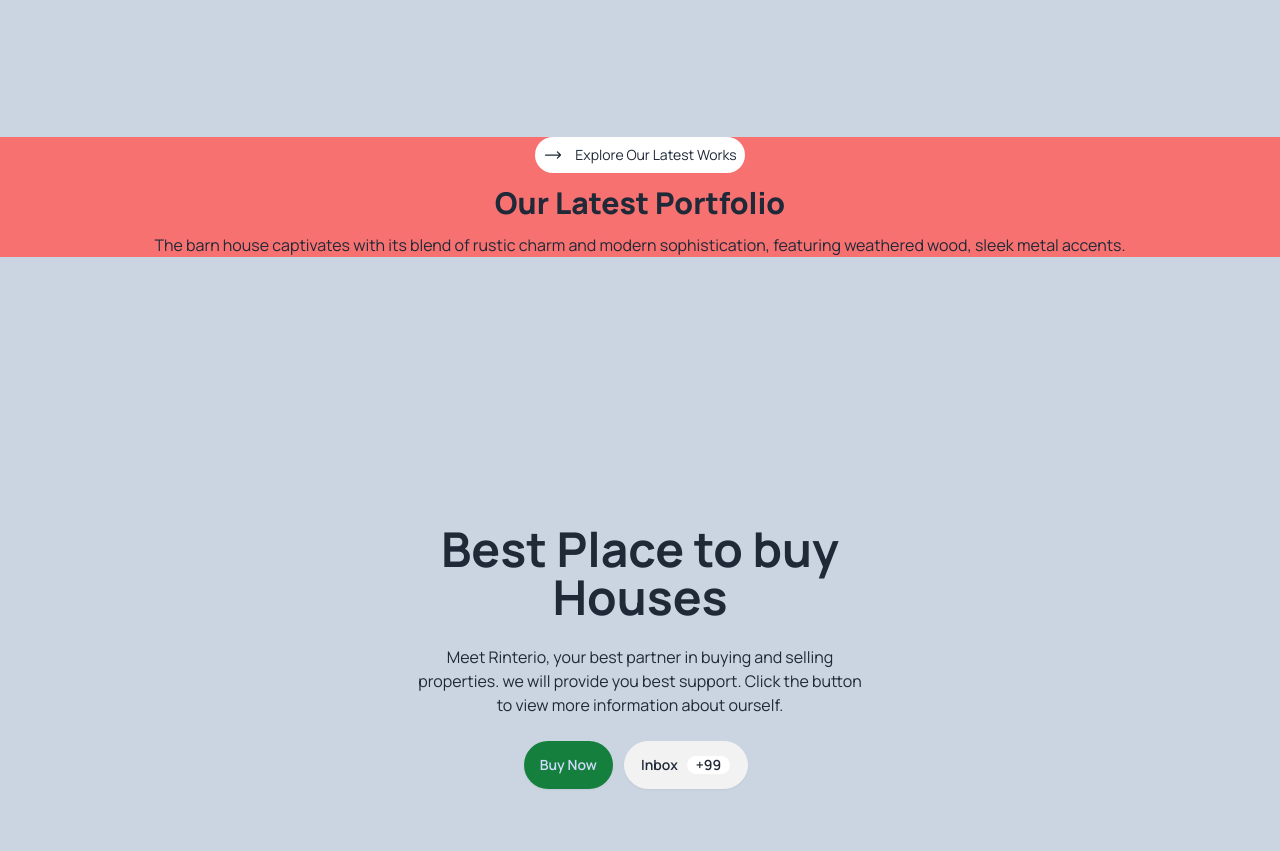
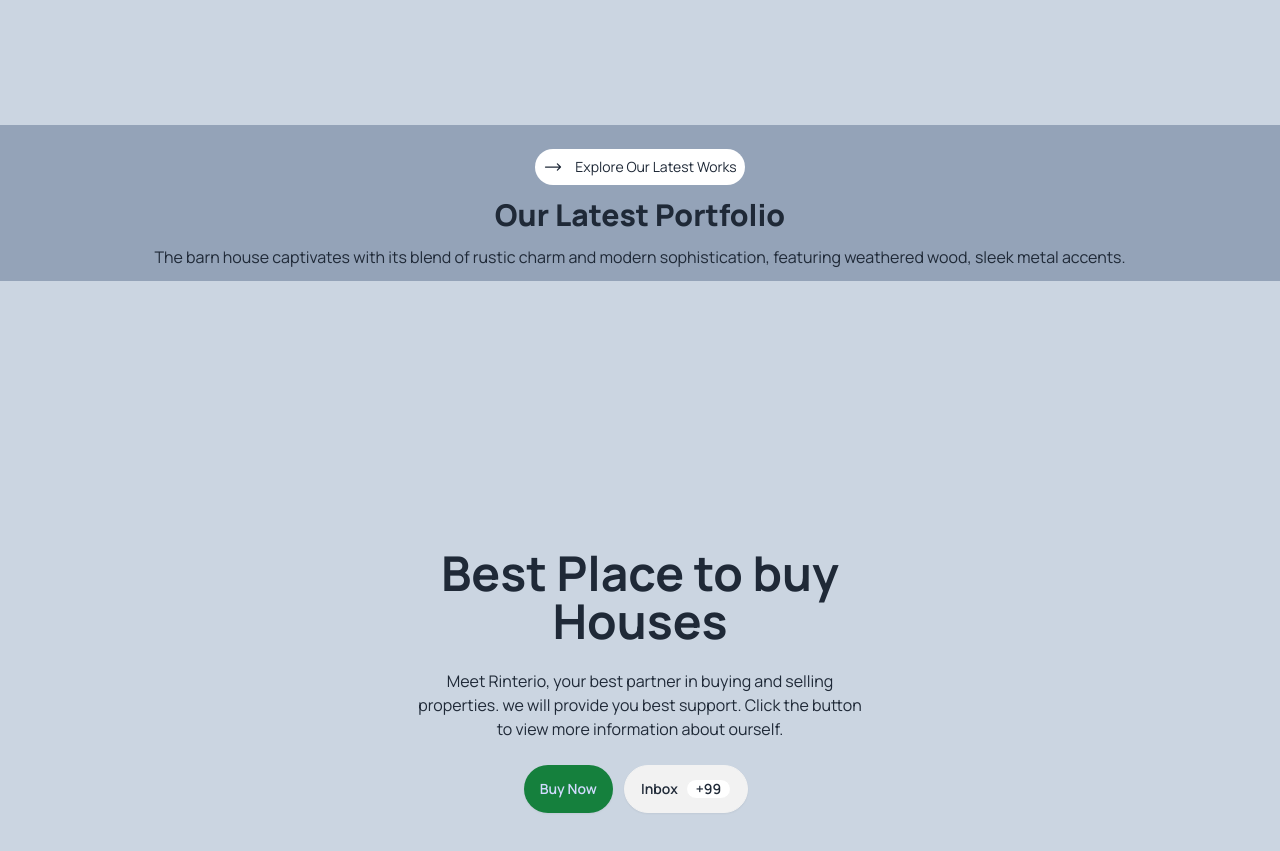
Before and after one commit to srabon007-9/Rinterio, a plain HTML site: page index.html in a window 1280 px wide. Shown: the part 2106-2957 px from the top of the page. Drawn offline with nearby package versions, Linux system fonts and the light colour scheme.

Commit message:
added padding in explore section

```diff
--- a/index.html
+++ b/index.html
@@ -208,7 +208,7 @@
          </div>
 
          <!-- Our Latest Portfolio Section -->
-          <section class="md:container md:mx-auto space-y-3 bg-red-400">
+          <section class="md:container md:mx-auto space-y-3 py-3 bg-slate-400">
             <button class="bg-white mt-3 rounded-3xl p-2 flex flex-row gap-3 text-sm m-auto"> <svg xmlns="http://www.w3.org/2000/svg" fill="none" viewBox="0 0 24 24" stroke-width="1.5" stroke="currentColor" class="size-5">
               <path stroke-linecap="round" stroke-linejoin="round" d="M17.25 8.25 21 12m0 0-3.75 3.75M21 12H3" />
             </svg>
```
